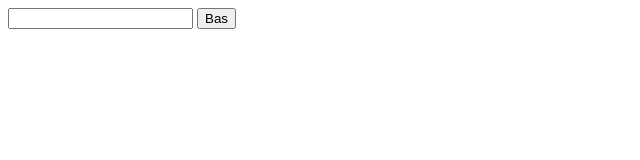
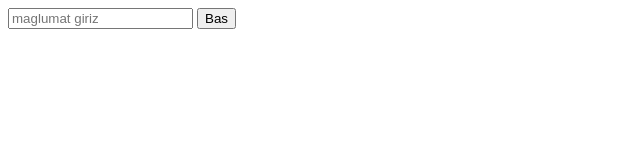
Before and after one commit to sukur2023/first-repo, a plain HTML site: page index.html in a window 1280 px wide. Shown: the full height of the page, 0-640 px from the left. Drawn offline with Linux system fonts and the light colour scheme.

Commit message:
plasholder add

```diff
--- a/index.html
+++ b/index.html
@@ -9,7 +9,7 @@
 </head>
 <body>
 
-        <input id="inputId" type="text">
+        <input id="inputId" type="text" placeholder="maglumat giriz">
         <button  id="buttonId">Bas</button>
         <script >
 let input = document.getElementById("inputId");
```
